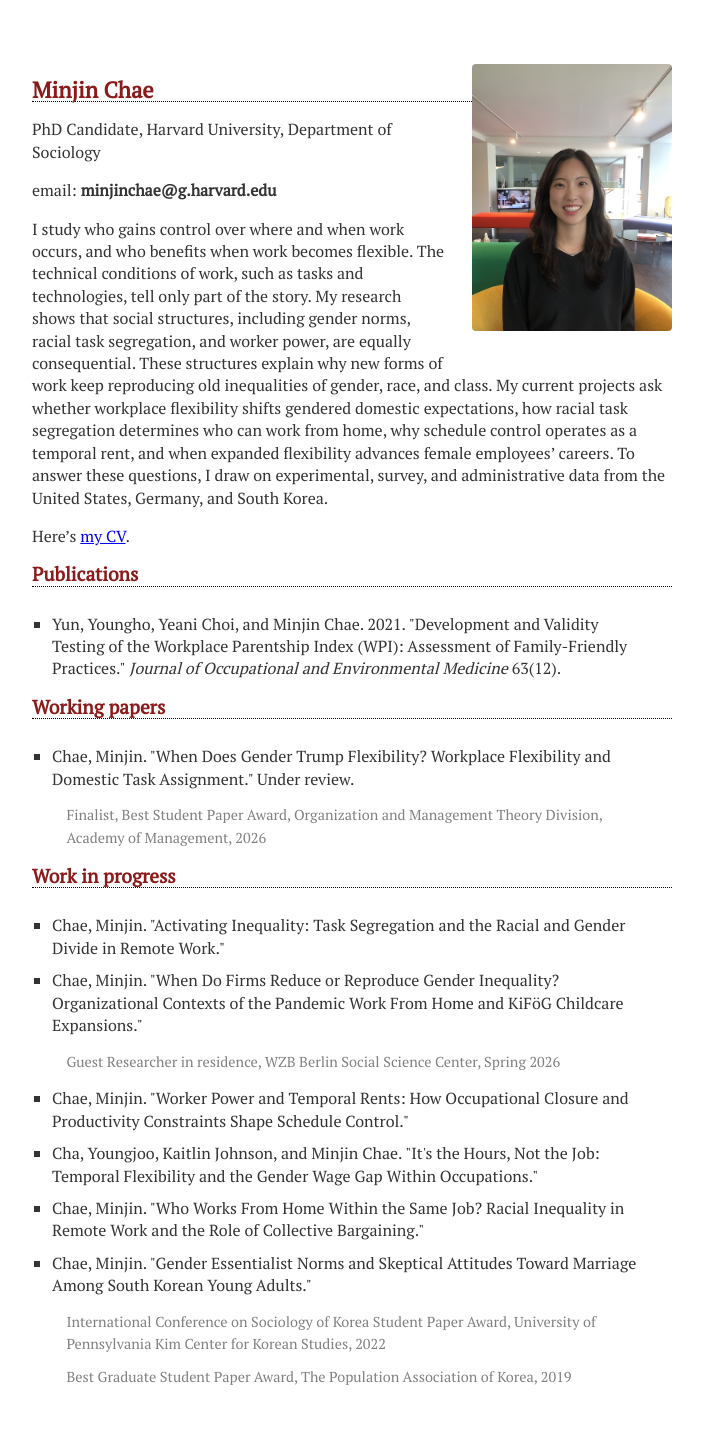
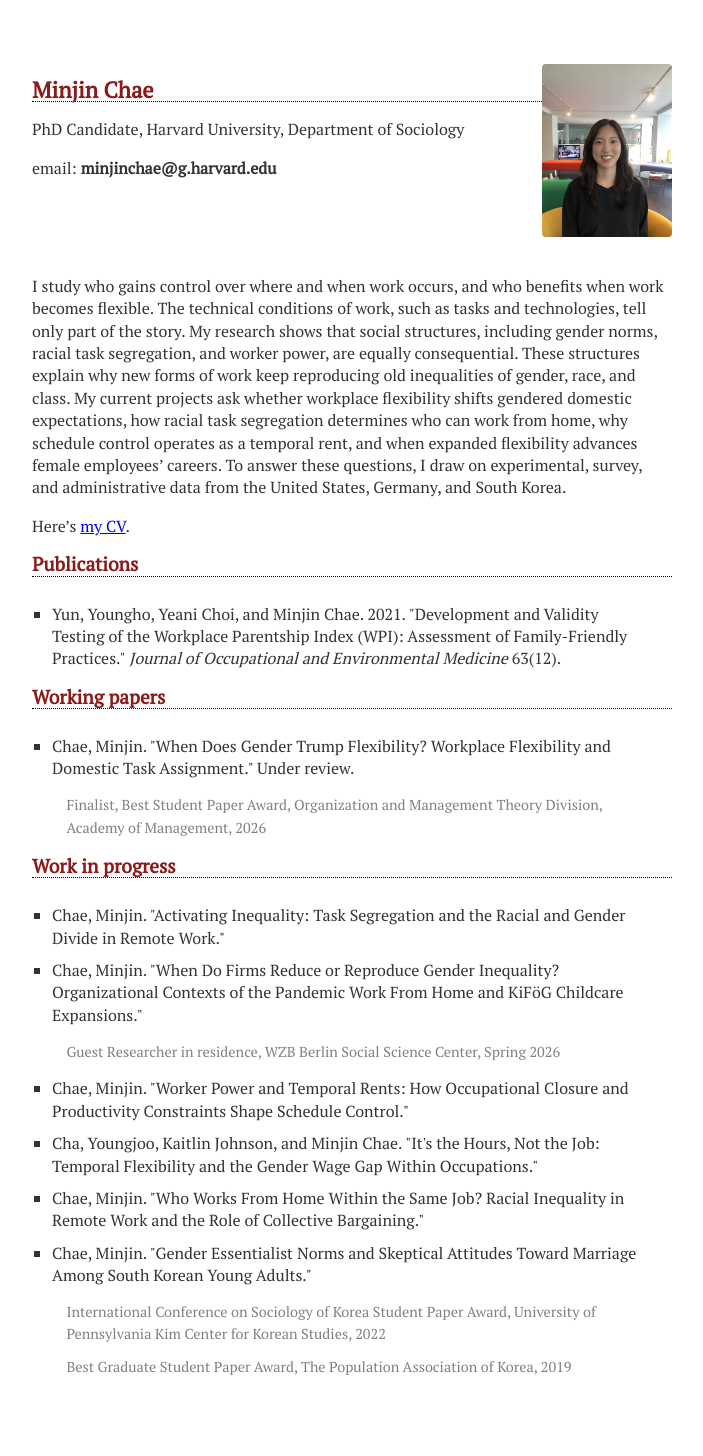
Before and after one commit to chaeminjin/chaeminjin.github.io, a Jekyll site: the page built from index.md, in a window 1280 px wide. Shown: the whole page, without its empty margins (288-991 px from the left). Built offline with Jekyll 4.4.1, drawn with Linux system fonts in a browser that asks for light colours.

Commit message:
Float headshot beside header block, give bio full width
Add a clear break after the email line so the photo sits alongside the
name, title, and email only. The bio and everything below now run the
full column width instead of wrapping into a narrow column beside the
photo. Shrink the headshot to 130px so it does not hang far below the
header block.

Co-Authored-By: Claude Opus 5 <noreply@anthropic.com>

```diff
--- a/index.md
+++ b/index.md
@@ -12,6 +12,8 @@ title: Minjin Chae
 PhD Candidate, Harvard University, Department of Sociology
 
 email: **minjinchae@g.harvard.edu**
+
+<div class="clearfloat"></div>
 
 I study who gains control over where and when work occurs, and who benefits when work becomes flexible. The technical conditions of work, such as tasks and technologies, tell only part of the story. My research shows that social structures, including gender norms, racial task segregation, and worker power, are equally consequential. These structures explain why new forms of work keep reproducing old inequalities of gender, race, and class. My current projects ask whether workplace flexibility shifts gendered domestic expectations, how racial task segregation determines who can work from home, why schedule control operates as a temporal rent, and when expanded flexibility advances female employees' careers. To answer these questions, I draw on experimental, survey, and administrative data from the United States, Germany, and South Korea.
 
--- a/style.css
+++ b/style.css
@@ -30,9 +30,13 @@ h5 { font-size: 100%; }
 }
 
 .headshot {
-    width: 200px;
+    width: 130px;
     height: auto;
     border-radius: 4px;
+}
+
+.clearfloat {
+    clear: both;
 }
 
 @media (max-width: 600px) {
```
